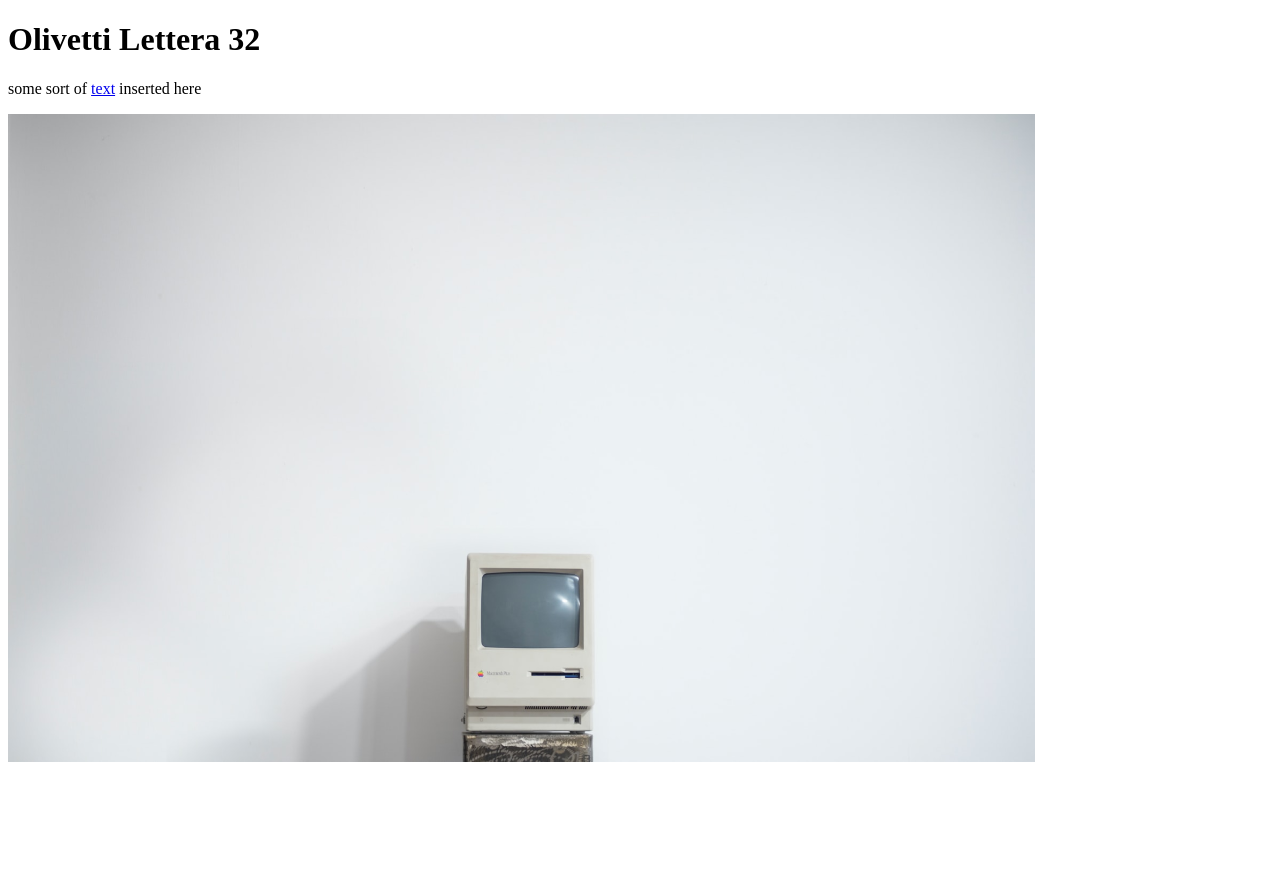
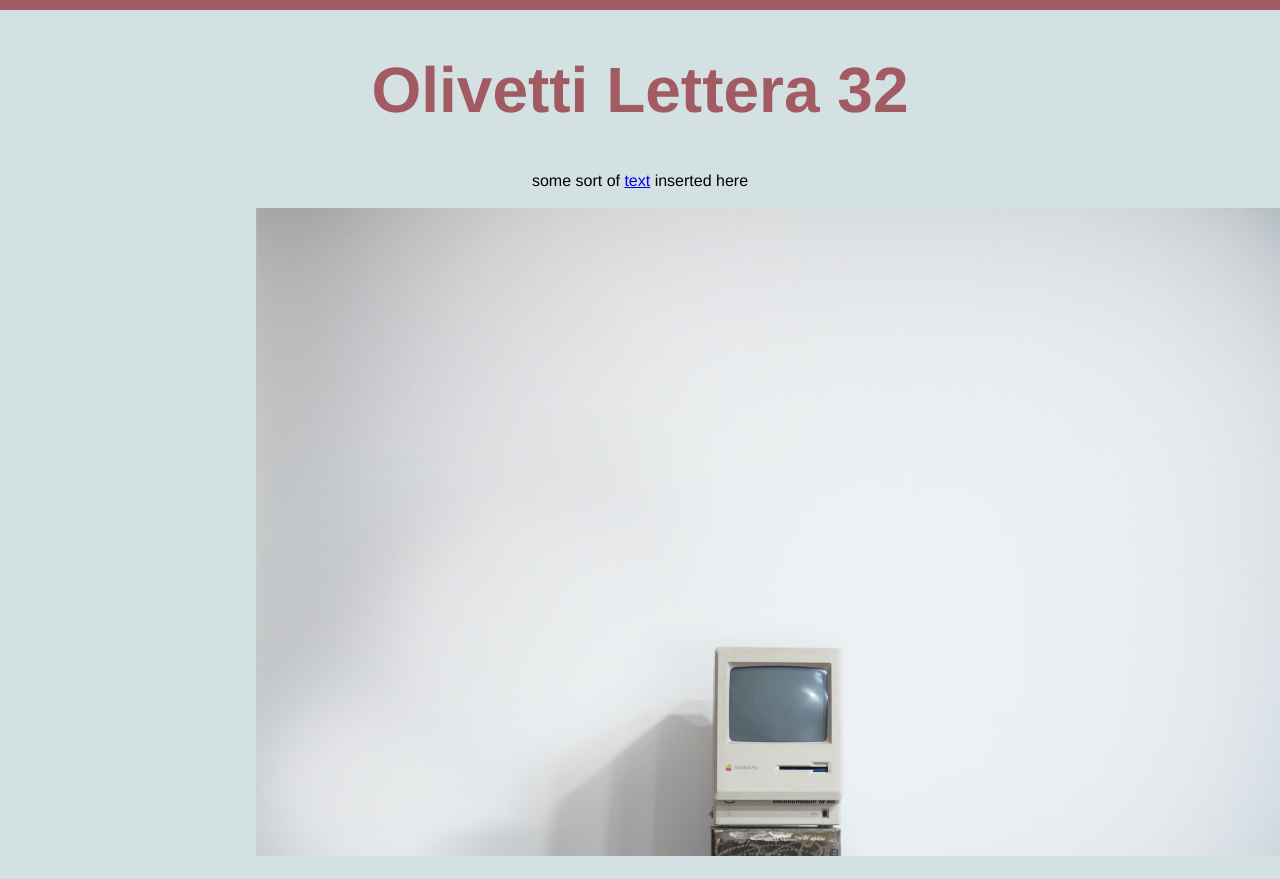
Before and after one commit to Brendanthatman/mi349week6lecture, a plain HTML site: page index.html in a window 1280 px wide. Before the commit the page ends 800 px from the top, so only its background shows below. Drawn offline with Linux system fonts and the light colour scheme.

Commit message:
finished

```diff
--- a/index.html
+++ b/index.html
@@ -4,6 +4,7 @@
     <meta charset="UTF-8">
     <meta name="viewport" content="width=device-width, initial-scale=1.0">
     <title>Olivetti</title>
+    <link rel="stylesheet" href="style.css">
 </head>
 <body>
     <h1>Olivetti Lettera 32</h1>
--- a/style.css
+++ b/style.css
@@ -0,0 +1,17 @@
+body {
+    background-color: #D3E1E2;
+    border-top: 10px solid #A25A63;
+    margin: 0;
+    padding: 0 20%;
+    text-align: center;
+    font-family: Helvetica, Arial, sans-serif;
+}
+
+h1 {
+    color: #A25A63;
+    font-size: 4em;
+}
+
+p {
+    line-height: 1.4em;
+}
```
